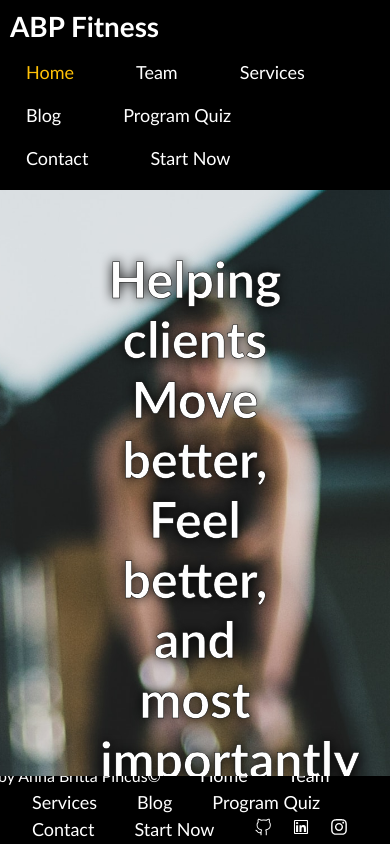
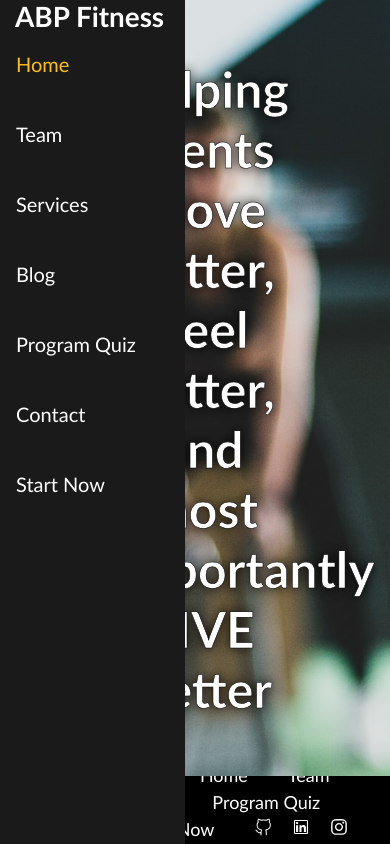
Before and after one commit to lilpinc/Personal-Training-Website, a React (Vite) app: page / in a window 390 px wide. Shown: the top 844 px of the page. Built offline with nearby package versions, Linux system fonts and the light colour scheme.

Commit message:
fix nav bar to become vertical with smaller device

```diff
--- a/src/App.css
+++ b/src/App.css
@@ -14,14 +14,19 @@ body {
     height: 100%;
     width: 100%;
     overflow-x: hidden;
-     background-color: rgb(26, 26, 26);
+    background-color: rgb(26, 26, 26);
 }
 
 .navbar {
-    background-color: black;
-    overflow: hidden;
+    height:10vh;
+    display: flex;
+    flex-direction: row;
+    justify-content: space-between;
+    align-items: center;
     padding: 10px;
-    color: white;
+}
+.bold{
+    padding-left: 15px;
 }
 
 .nav-item {
@@ -33,6 +38,7 @@ body {
     font-size: 18px;
     float: right;
     display: inline-flex;
+    background-color: rgb(26, 26, 26);
 }
 
 .footer {
@@ -40,10 +46,11 @@ body {
     overflow: hidden;
     color: white;
     display: flex;
+
     position: fixed;
     bottom: 0;
     height: 8vh;
-    width: 100%;
+    width: 100vw;
     justify-content: center;
     align-items: center;
 }
@@ -1006,3 +1013,32 @@ a {
     margin-right: 10vw;
     padding-left: 20px;
 }
+
+@media screen and (max-width: 1150px){
+.navbar {
+    display: block;
+    width: 185px;
+    padding:0;
+    margin: 0;
+    height: 100vh;
+    position: fixed;
+    z-index: 1;
+    background-color: rgb(26, 26, 26);
+}
+.nav-item {
+    margin: 0;
+    padding:0;
+    font-size: 20px;
+    display: block;
+    width:200px ;
+    height: 70px;
+}
+}
+
+
+@media screen and (max-width: 768px){
+
+}
+@media screen and (max-width: 567px){
+
+}
--- a/src/components/Contact/Contact.jsx
+++ b/src/components/Contact/Contact.jsx
@@ -113,7 +113,6 @@ export default function Contact() {
           <p className="thanks">Thank you for viewing our website and the fitness programs we offer!</p>
           <p className="question">Want to get into contact? Reach us at the following:</p>
           <ul className="contactlist">
-            <li>Phone: 757.536.5114</li>
             <li>Email: ab.pincus002@gmail.com</li>
           </ul>
         </section>
--- a/src/components/Services/Services.jsx
+++ b/src/components/Services/Services.jsx
@@ -9,7 +9,7 @@ export default function Services() {
             <header>
                 <h2 id="programinfo">Services & Programs</h2>
             </header>
-            <p className="overview">Looking for a program that best fits you, your time, and equipment? Anna provides numerous services from mobility and form guidance videos, body weight home workouts, to full gym access programs and tailored personal training. Check out the services below to see which one is right for you!</p>
+            <p className="overview">Looking for a program that best fits you, your time, and equipment? We provide numerous services from mobility and form guidance videos, body weight home workouts, to full gym access programs and tailored personal training. Check out the services below to see which one is right for you!</p>
             <div className="books">
                 <ul className="books">
                     <li className="l1">
```
Also changed, not shown: public/Pictures/Me.jpg (added).
